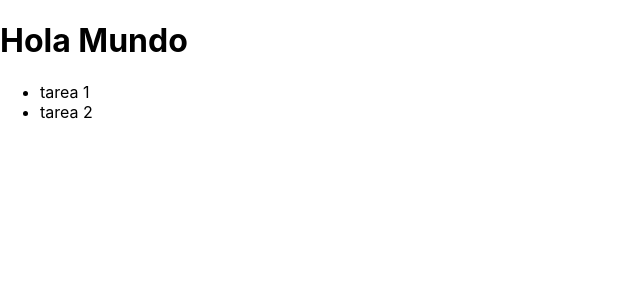
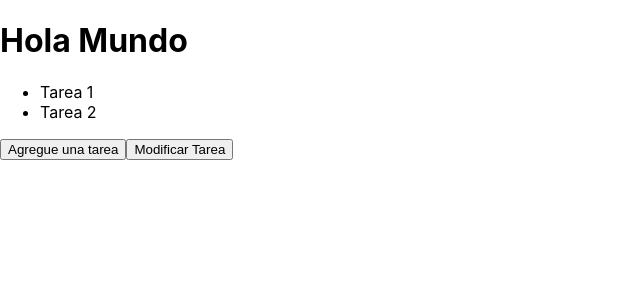
Before and after one commit to csulak/react-basico, a React (Create React App) app: page / in a window 1280 px wide. Shown: the top 300 px of the page, without its empty margins (0-640 px from the left). Built offline with nearby package versions, Linux system fonts and the light colour scheme.

Commit message:
mas cosas de state video  4 de 8 (completado)

```diff
--- a/src/App.js
+++ b/src/App.js
@@ -6,7 +6,7 @@ class App extends Component {
     super()
 
     this.state = {
-      tasks: ["tarea 1", "tarea 2"]
+      tasks: ["Tarea 1", "Tarea 2"]
 
     }
   }
@@ -20,14 +20,46 @@ class App extends Component {
           {this.state.tasks.map(task =>
             <li> {task}</li>)}
         </ul>
+        <button onClick={this.addTask.bind(this)}>Agregue una tarea</button>
+        <button onClick={this.updateTask.bind(this)}>Modificar Tarea</button>
       </div>
     )
   }
 
-  changeTitle() {
+  addTask() {
     this.setState({
-      title: "nuevo titulo"
+      tasks: this.state.tasks.concat("Nueva Tarea")
     })
+  }
+
+  updateTask() {
+    const index = this.state.tasks.findIndex(task =>
+      task === "Tarea 2"
+    )
+    /*
+        this.setState({
+          tasks: this.state.tasks.map((task, i) =>
+            i === index ? "Actualizado" : task
+          )
+        })
+    */
+
+
+    // usando spread operator para modificar un array de la lista
+    const tasks = this.state.tasks
+
+    this.setState({
+      tasks: [
+        ...tasks.slice(0, index),
+        "Actualizado",
+        ...tasks.slice(index + 1)
+
+      ]
+
+    })
+
+
+
   }
 }
 
```
